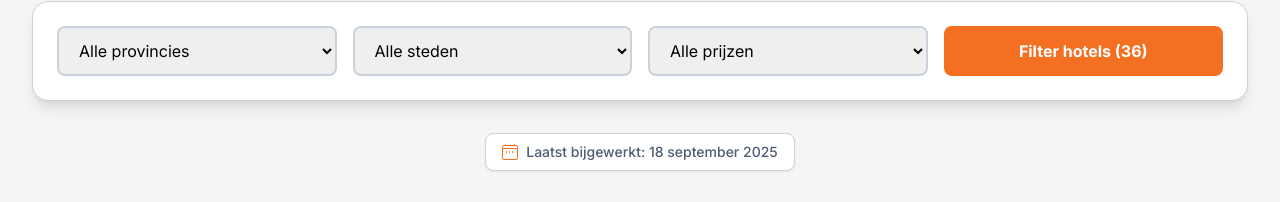
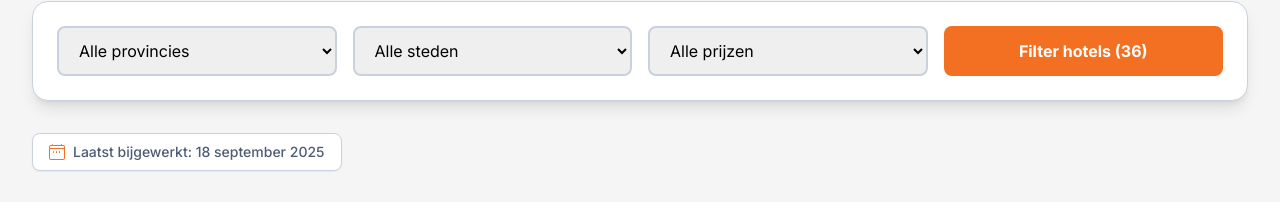
Before and after one commit to d4ni020/hotelmetjacuzzi, a Next.js app: page / in a window 1280 px wide. Shown: the part 1657-1859 px from the top of the page. Built offline with nearby package versions, Linux system fonts and the light colour scheme; grey boxes are pictures that could not be loaded.

Commit message:
fix: left align last updated widget

```diff
--- a/src/app/page.tsx
+++ b/src/app/page.tsx
@@ -881,8 +881,8 @@
             </div>
           </div>
 
-          {/* Current Date Widget - Moved under filter */}
-          <div className="flex items-center justify-center mb-8">
+          {/* Current Date Widget - Left aligned */}
+          <div className="flex items-center mb-8">
             <div className="bg-pure-white border border-brand-navy-200 rounded-lg px-4 py-2 shadow-sm">
               <div className="flex items-center space-x-2 text-brand-navy-600">
                 <svg width="16" height="16" viewBox="0 0 16 16" className="text-brand-orange-600">
```
